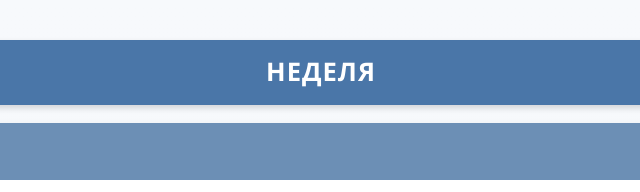
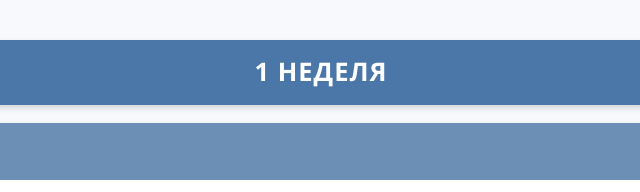
Before and after one commit to kartoevyakoub-sys/MIK.COM, a plain HTML site: page index.html in a window 1280 px wide. Shown: the top 192 px of the page, 319-959 px from the left. Drawn offline with Linux system fonts and the light colour scheme.

Commit message:
Update index.html

```diff
--- a/index.html
+++ b/index.html
@@ -181,7 +181,7 @@
 
     <div class="container">
         <div class="week">
-            <div class="week-title"> НЕДЕЛЯ</div>
+            <div class="week-title">1 НЕДЕЛЯ</div>
 
             <div class="day-card">
                 <div class="day-header">ПОНЕДЕЛЬНИК</div>
```
